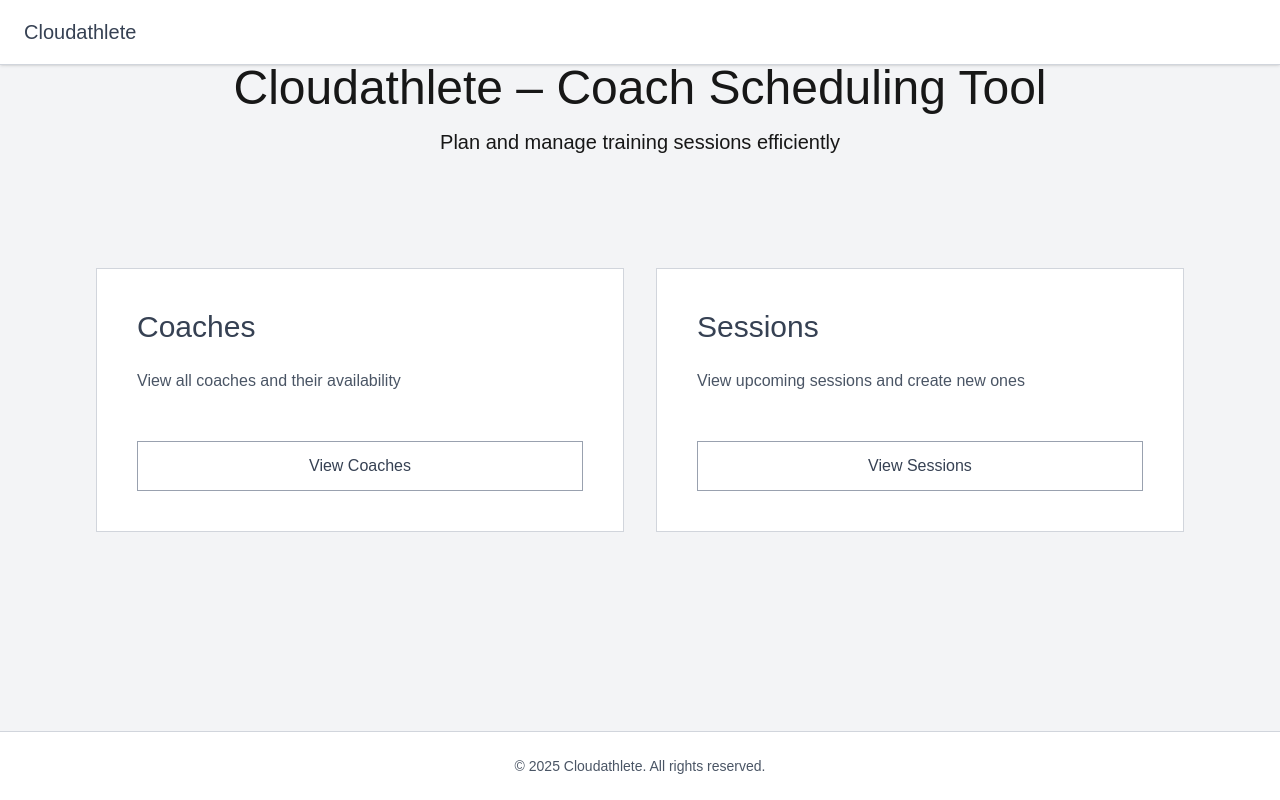
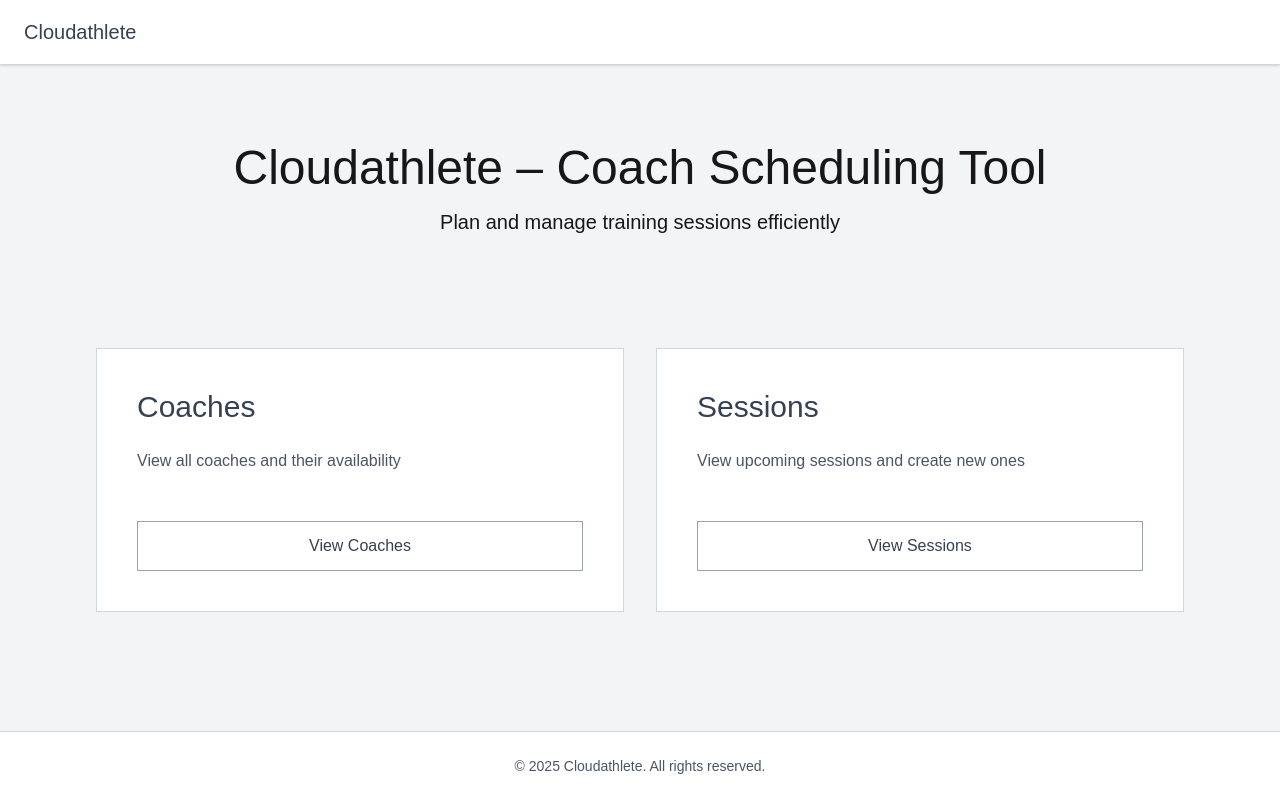
Before and after one commit to MingJae92/athelete-tracking-app, a Next.js app: page / in a window 1280 px wide. Built offline with nearby package versions, Linux system fonts and the light colour scheme.

Commit message:
Hero section adjucted

```diff
--- a/app/page.tsx
+++ b/app/page.tsx
@@ -1,14 +1,14 @@
-import Navbar from "@/app/components/Navbar";
-import Hero from "@/app/components/Hero";
 import FeatureCard from "@/app/components/FeatureCard";
 import Footer from "@/app/components/Footer";
+import Hero from "@/app/components/Hero";
+import Navbar from "@/app/components/Navbar";
 
 export default function Home() {
   return (
     <div className="min-h-screen bg-gray-100 flex flex-col">
       <Navbar />
 
-      <main className="bg-gray-100 flex-grow">
+      <main className="bg-gray-100 flex-grow pt-20">
         <Hero />
 
         {/* Feature Cards Section */}
```
